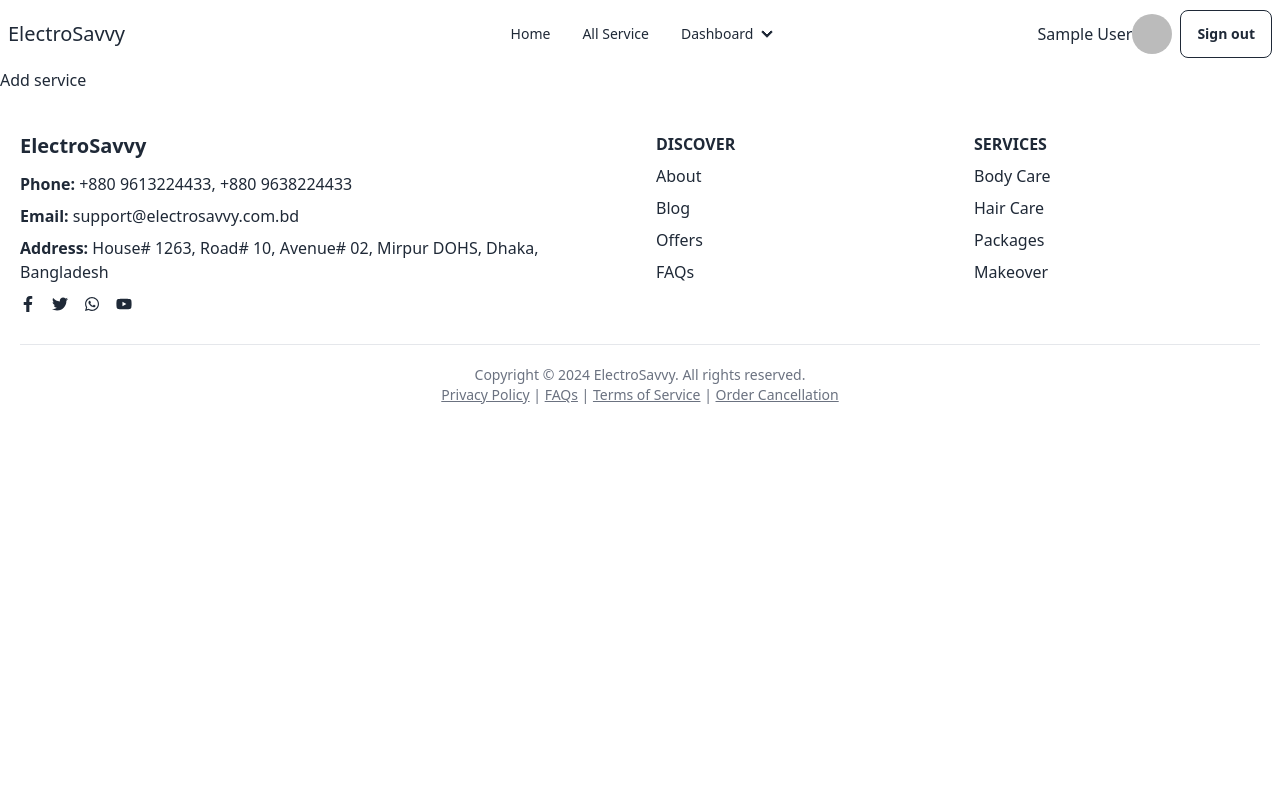
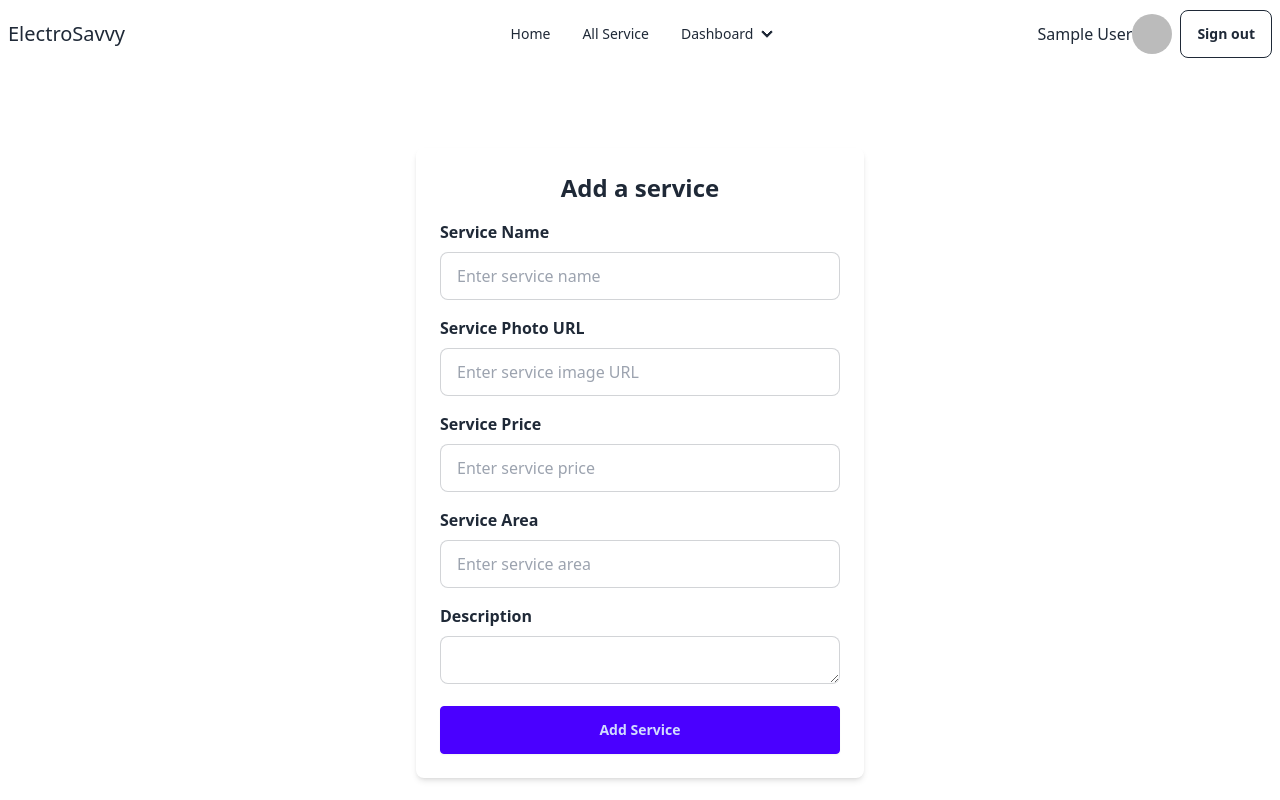
Before and after one commit to AkashPaul923/ElectroSavvy-clint, a React (Vite) app: page /add-service in a window 1280 px wide. Shown: the top 800 px of the page. Built offline with nearby package versions, Linux system fonts and the light colour scheme; no server answers; sample sign-in values are in the browser's storage.

Commit message:
add service in database

```diff
--- a/src/Layout/AddService.jsx
+++ b/src/Layout/AddService.jsx
@@ -1,10 +1,58 @@
+import axios from "axios";
+import useAuth from "../Hooks/useAuth";
+import Swal from "sweetalert2";
 
 
 const AddService = () => {
+    const {user} = useAuth()
+    const handleAddSubmit = (e) =>{
+        e.preventDefault()
+        const formData = new FormData(e.target)
+        const addServiceData = Object.fromEntries(formData.entries())
+        addServiceData.serviceProviderImage = user.photoURL
+        addServiceData.serviceProviderName = user.displayName
+        addServiceData.serviceProviderEmail = user.email
+        console.log(addServiceData)
+        axios.post('http://localhost:5000/services', addServiceData)
+        .then(res =>{
+            if(res.data.insertedId){
+                Swal.fire({
+                    title: `SuccessFully Add!`,
+                    icon: "success"
+                });
+                e.target.reset()
+                }
+        })
+    }
     return (
-        <div>
-            Add service
+    <div className=" ">
+        <div className="w-full max-w-md mx-auto my-20  rounded-lg shadow-md p-6">
+            <h2 className="text-2xl font-bold text-center mb-4">Add a service</h2>
+            <form onSubmit={handleAddSubmit}>
+                <div className="mb-4">
+                    <label  className="block font-bold mb-2">Service Name</label>
+                    <input type="text" name="serviceName" className="input input-bordered w-full" placeholder="Enter service name" required/>
+                </div>
+                <div className="mb-4">
+                    <label  className="block font-bold mb-2">Service Photo URL</label>
+                    <input type="URL" name="serviceImage" className="input input-bordered w-full" placeholder="Enter service image URL" required/>
+                </div>
+                <div className="mb-4">
+                    <label  className="block font-bold mb-2">Service Price</label>
+                    <input type="number" name="servicePrice" className="input input-bordered w-full" placeholder="Enter service price" required/>
+                </div>
+                <div className="mb-4">
+                    <label  className="block font-bold mb-2">Service Area</label>
+                    <input type="text" name="ServiceArea" className="input input-bordered w-full" placeholder="Enter service area" required/>
+                </div>
+                <div className="mb-4">
+                    <label  className="block font-bold mb-2">Description</label>
+                    <textarea name="description" className="input input-bordered w-full" required/>
+                </div>
+                <button type="submit" className="btn btn-primary w-full font-bold py-2 rounded">Add Service</button>
+            </form>
         </div>
+    </div>
     );
 };
 
--- a/src/Layout/ServiceDetail.jsx
+++ b/src/Layout/ServiceDetail.jsx
@@ -23,7 +23,7 @@ const ServiceDetail = () => {
 
         axios.post('http://localhost:5000/booked-services', bookedData)
         .then(res =>{
-            console.log(res.data)
+            // console.log(res.data)
             if(res.data.insertedId){
                 document.getElementById(`modal-close-${_id}`).click()
                 Swal.fire({
```
